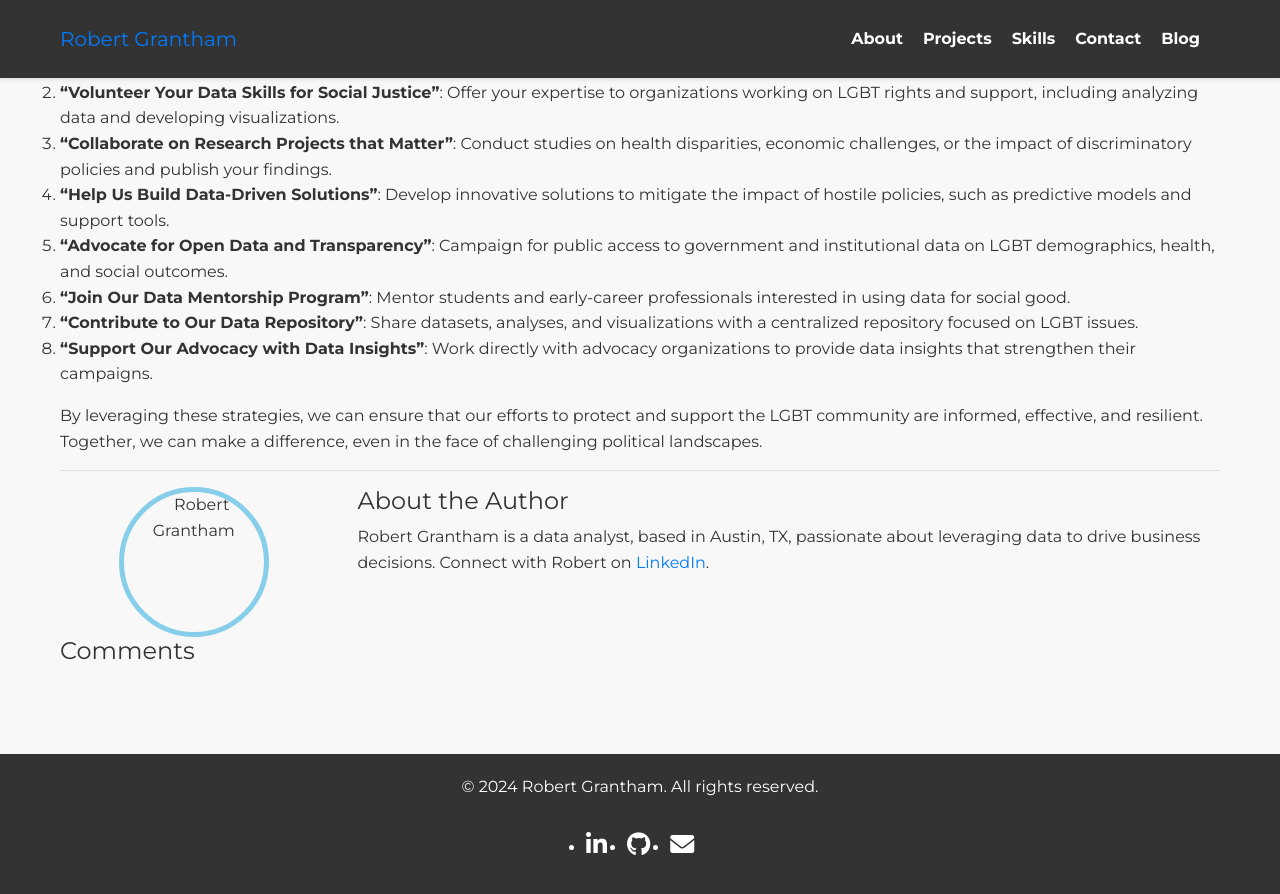
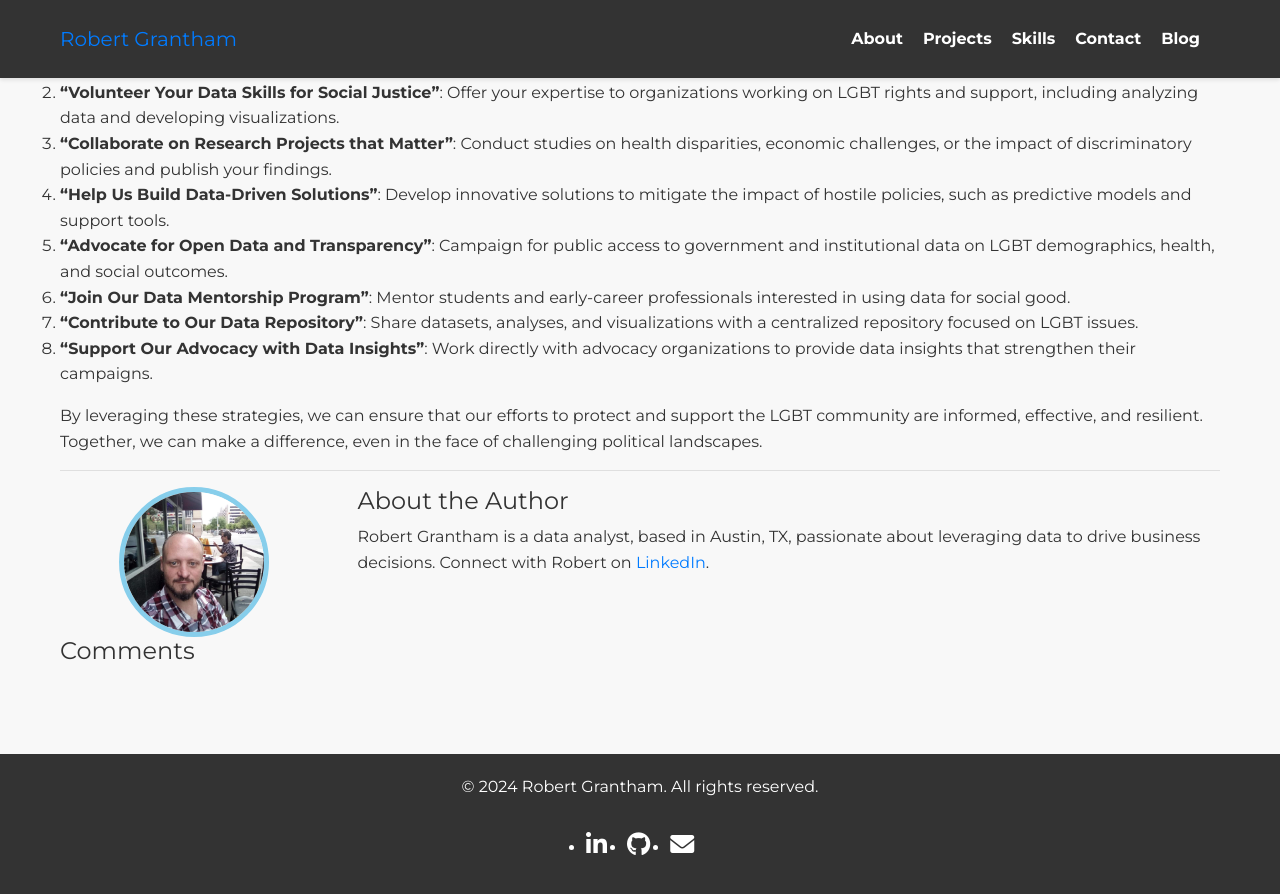
Before and after one commit to rgrantham82/rgrantham82.github.io, a Jekyll site: the page built from _posts/2024-07-01-cta-lgbt-community-support.md, in a window 1280 px wide and 900 px high, scrolled down 2288 px. Shown: the top 894 px of the window. Built offline with Jekyll 4.4.1, drawn with Linux system fonts in a browser that asks for light colours; nearby versions of some CDN libraries; comment, search, counter and statistics services are not loaded.

Commit message:
Update blog.html

```diff
--- a/_layouts/blog.html
+++ b/_layouts/blog.html
@@ -15,7 +15,7 @@ comments: true
       <div class="row">
         <div class="col-md-3">
           <section id="about" class="about-container fade-in">
-            <img src="assets/images/profile-image.jpg" alt="Robert Grantham" class="about-image">
+            <img src="/assets/images/profile-image.jpg" alt="Robert Grantham" class="about-image">
         </div>
         <div class="col-md-9">
           <h4>About the Author</h4>
```
